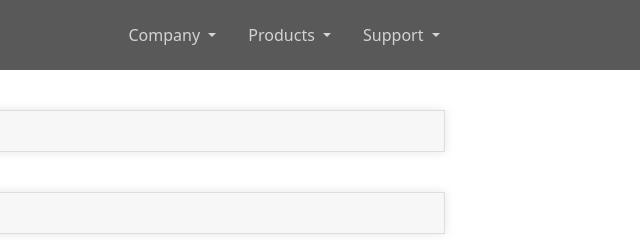
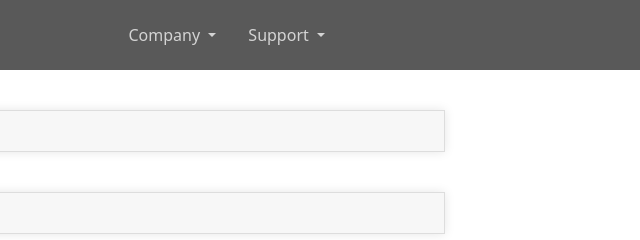
Before and after one commit to TheMadRatter/TheMadRatter.github.io, a plain HTML site: page index.html in a window 1280 px wide. Shown: the top 240 px of the page, 640-1280 px from the left. Drawn offline with nearby package versions, Linux system fonts and the light colour scheme.

Commit message:
Update index.html
Remove products page

```diff
--- a/index.html
+++ b/index.html
@@ -37,7 +37,7 @@
               <li><a class="dropdown-item custom-dropdown-item" href="contact.html">Contact</a></li>
             </ul>
           </div>
-          <div class="dropdown me-2">
+<!--           <div class="dropdown me-2">
             <button class="btn dropdown-toggle custom-dropdown-btn" type="button" id="productsDropdown"
               data-bs-toggle="dropdown" aria-expanded="false">
               Products
@@ -47,7 +47,7 @@
               <li><a class="dropdown-item custom-dropdown-item" href="#">Another action</a></li>
               <li><a class="dropdown-item custom-dropdown-item" href="#">Something else here</a></li>
             </ul>
-          </div>
+          </div> -->
           <div class="dropdown">
             <button class="btn dropdown-toggle custom-dropdown-btn" type="button" id="supportDropdown"
               data-bs-toggle="dropdown" aria-expanded="false">
```
